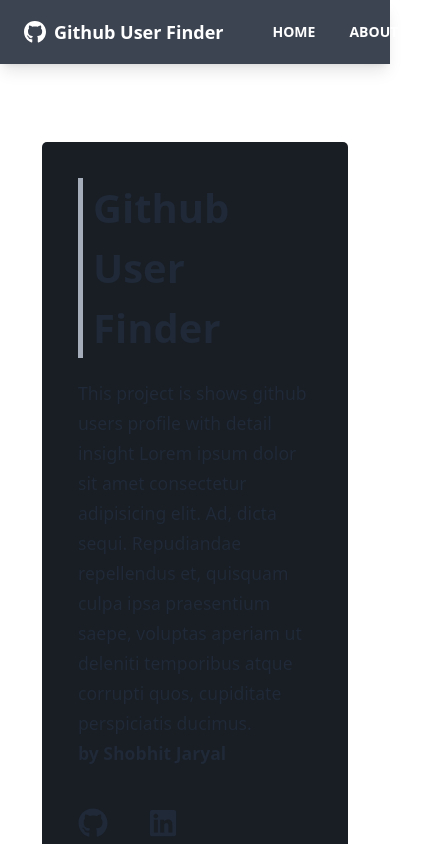
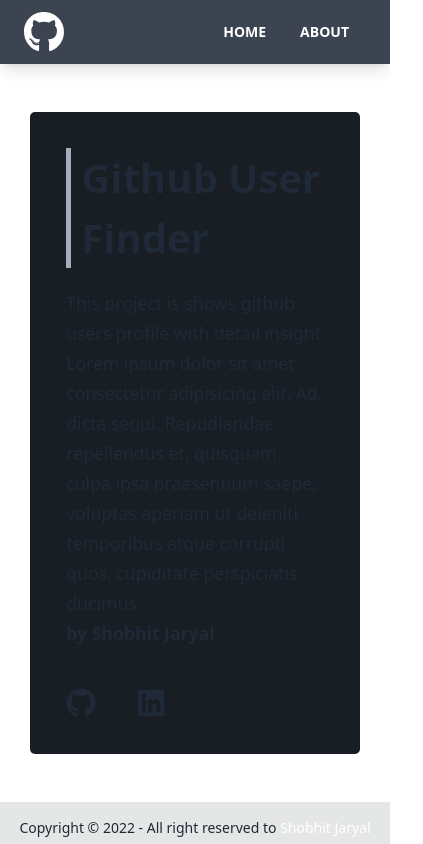
Before and after one commit to SJ22032003/Github-User-Finder-REACT, a React (Create React App) app: page /about in a window 390 px wide. Shown: the top 844 px of the page, 423 px wide, since content can reach past the window. Built offline with nearby package versions, Linux system fonts and the light colour scheme.

Commit message:
responsive

```diff
--- a/package.json
+++ b/package.json
@@ -26,7 +26,8 @@
     "extends": [
       "react-app",
       "react-app/jest"
-    ]
+    ],
+    "exceptions": ["defineProperty"]
   },
   "browserslist": {
     "production": [
--- a/src/components/layout/Navbar.js
+++ b/src/components/layout/Navbar.js
@@ -9,8 +9,8 @@
     <nav className="navbar mb-12 shadow-lg bg-neutral text-neutral-content">
       <div className="container mx-auto">
         <div className="flex-none px-2 mx-2">
-          <FaGithub className="inline pr-2 text-3xl" />
-          <Link to="/" className="text-lg font-bold align-middle">
+          <FaGithub className="inline pr-2 text-3xl size-responsive" />
+          <Link to="/" className="text-lg font-bold align-middle responsive">
             {props.title}
           </Link>
         </div>
--- a/src/components/users/UserResults.js
+++ b/src/components/users/UserResults.js
@@ -8,7 +8,6 @@
 
   useEffect(() => {
     fetchUser();
-  // eslint-disable-next-line react-hooks/exhaustive-deps
   }, []);
 
   if (!loading) {
--- a/src/context/github/GithubContext.js
+++ b/src/context/github/GithubContext.js
@@ -13,11 +13,11 @@
     try {
       const response = await fetch(`${Github_URL}/users`, {
         headers: {
-        //   Authorization: `token ${Github_TOKEN}`,
+          //   Authorization: `token ${Github_TOKEN}`,
         },
       });
       const data = await response.json();
-    //   console.log(data);
+      //   console.log(data);
       setUsers(data);
       setLoading(false);
     } catch (error) {
@@ -25,13 +25,17 @@
     }
   };
 
-  return <GithubContext.Provider value={{
-      users,
-      loading,
-      fetchUser
-  }}>
+  return (
+    <GithubContext.Provider
+      value={{
+        users,
+        loading,
+        fetchUser,
+      }}
+    >
       {children}
-  </GithubContext.Provider>
+    </GithubContext.Provider>
+  );
 };
 
-export default GithubContext
+export default GithubContext;
--- a/src/index.css
+++ b/src/index.css
@@ -9,3 +9,13 @@
 .brigthen:active{
     transform: translateY(2px);
 }
+
+/* Responsive */
+@media (max-width:412px) {
+    .responsive{
+        display:none;
+    }
+    .size-responsive{
+        font-size:3rem;
+    }
+}
--- a/src/pages/About.js
+++ b/src/pages/About.js
@@ -17,7 +17,7 @@
         margin:"20px"
     },
     {
-        margin:"30px",
+        margin:"0px",
         maxWidth: "90%",
         backgroundColor: "#191d24",
         padding: "1rem",
```
